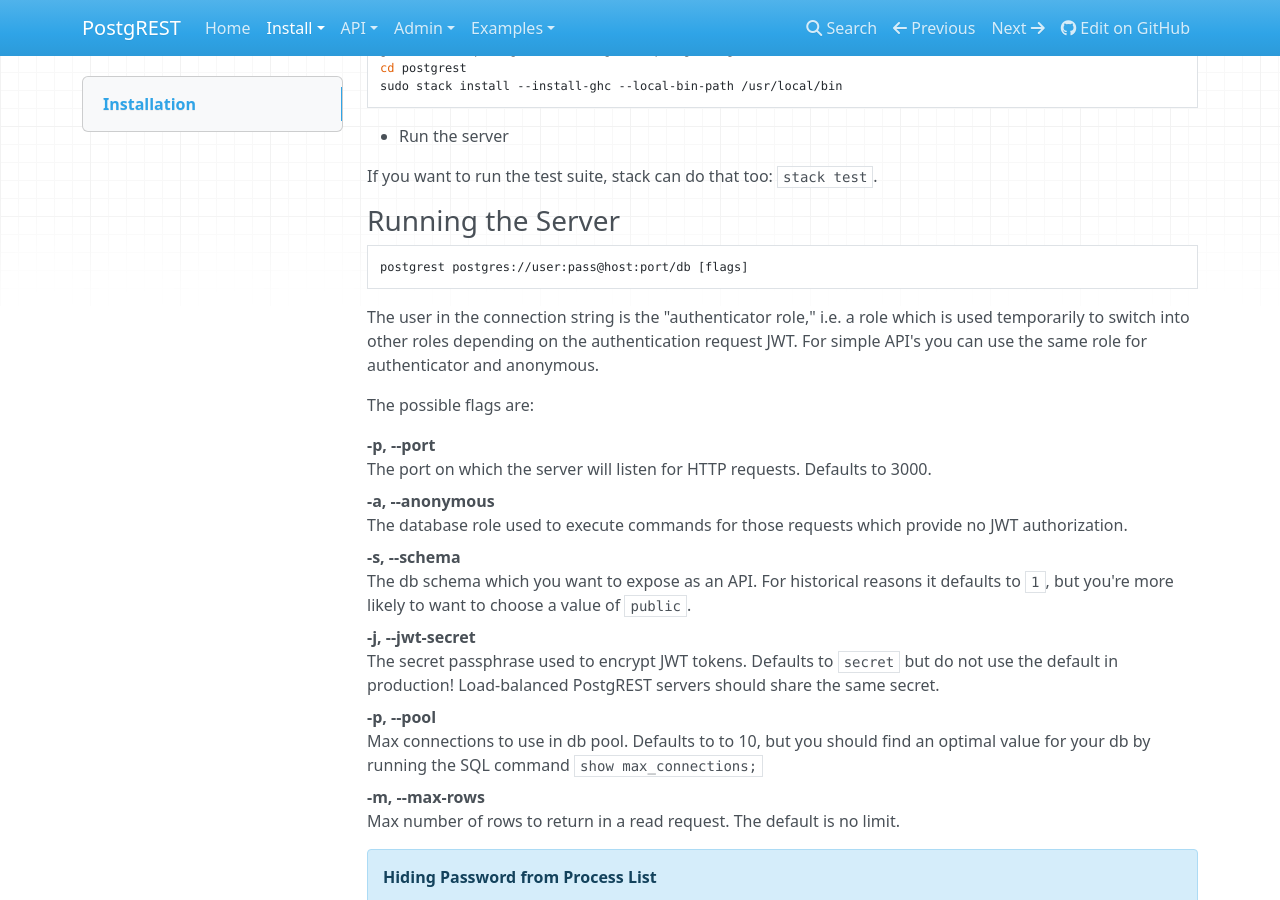
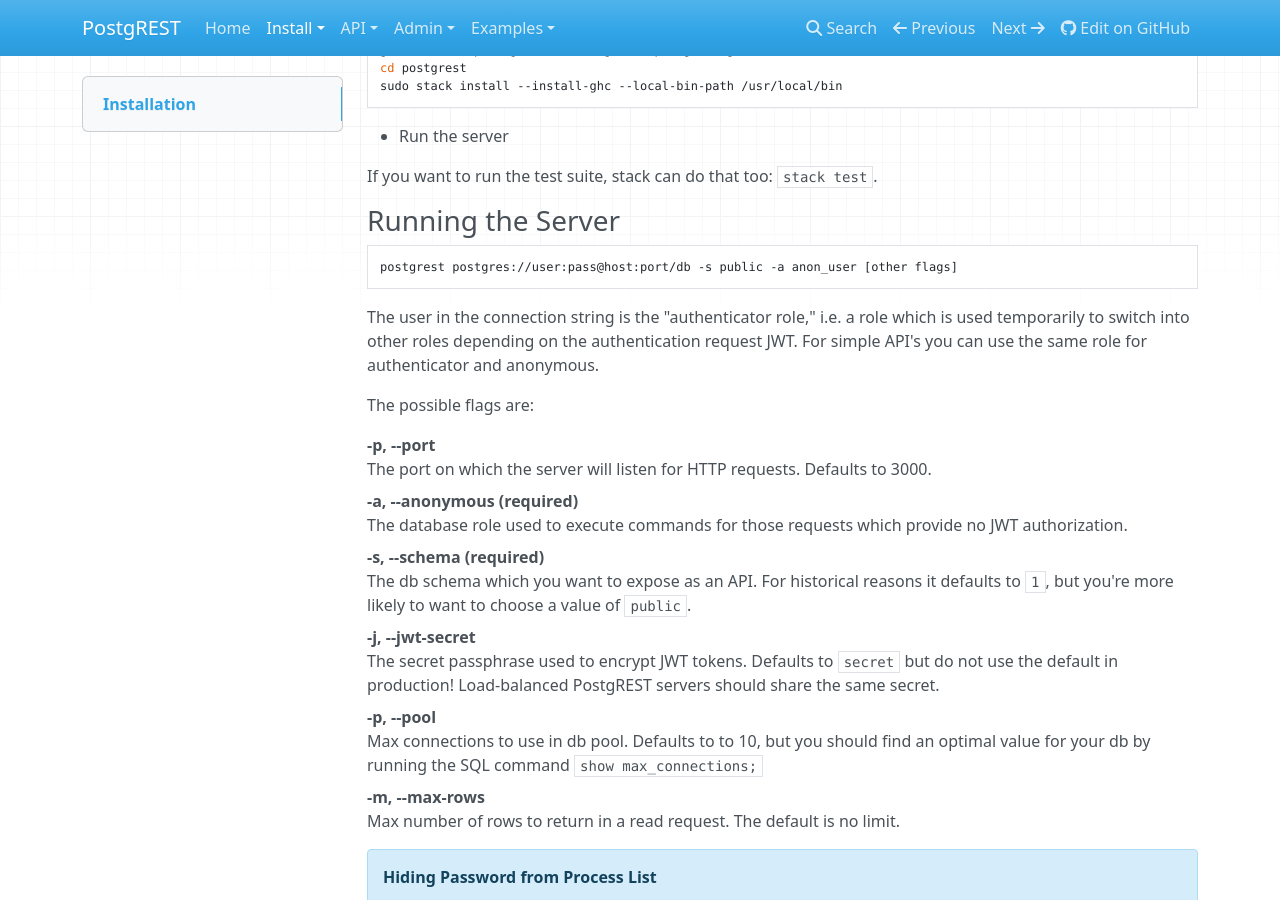
Before and after one commit to PostgREST/postgrest, an MkDocs documentation site: the page built from docs/install/server.md, in a window 1280 px wide and 900 px high, scrolled down 1090 px. Built offline with MkDocs 1.6.1, drawn with Linux system fonts in a browser that asks for light colours; nearby versions of some CDN libraries; old or Windows-style settings are respelled for this version of MkDocs.

Commit message:
Update docs to note rquired arguments

````diff
--- a/docs/install/server.md
+++ b/docs/install/server.md
@@ -65,7 +65,7 @@
 ### Running the Server
 
 ```bash
-postgrest postgres://user:pass@host:port/db [flags]
+postgrest postgres://user:pass@host:port/db -s public -a anon_user [other flags]
 ```
 
 The user in the connection string is the "authenticator role," i.e.
@@ -80,11 +80,11 @@
 <dd>The port on which the server will listen for HTTP requests.
     Defaults to 3000.</dd>
 
-<dt>-a, --anonymous</dt>
+<dt>-a, --anonymous (required)</dt>
 <dd>The database role used to execute commands for those requests
     which provide no JWT authorization.</dd>
 
-<dt>-s, --schema</dt>
+<dt>-s, --schema (required)</dt>
 <dd>The db schema which you want to expose as an API. For historical
     reasons it defaults to <code>1</code>, but you're more likely
     to want to choose a value of <code>public</code>.</dd>
````
